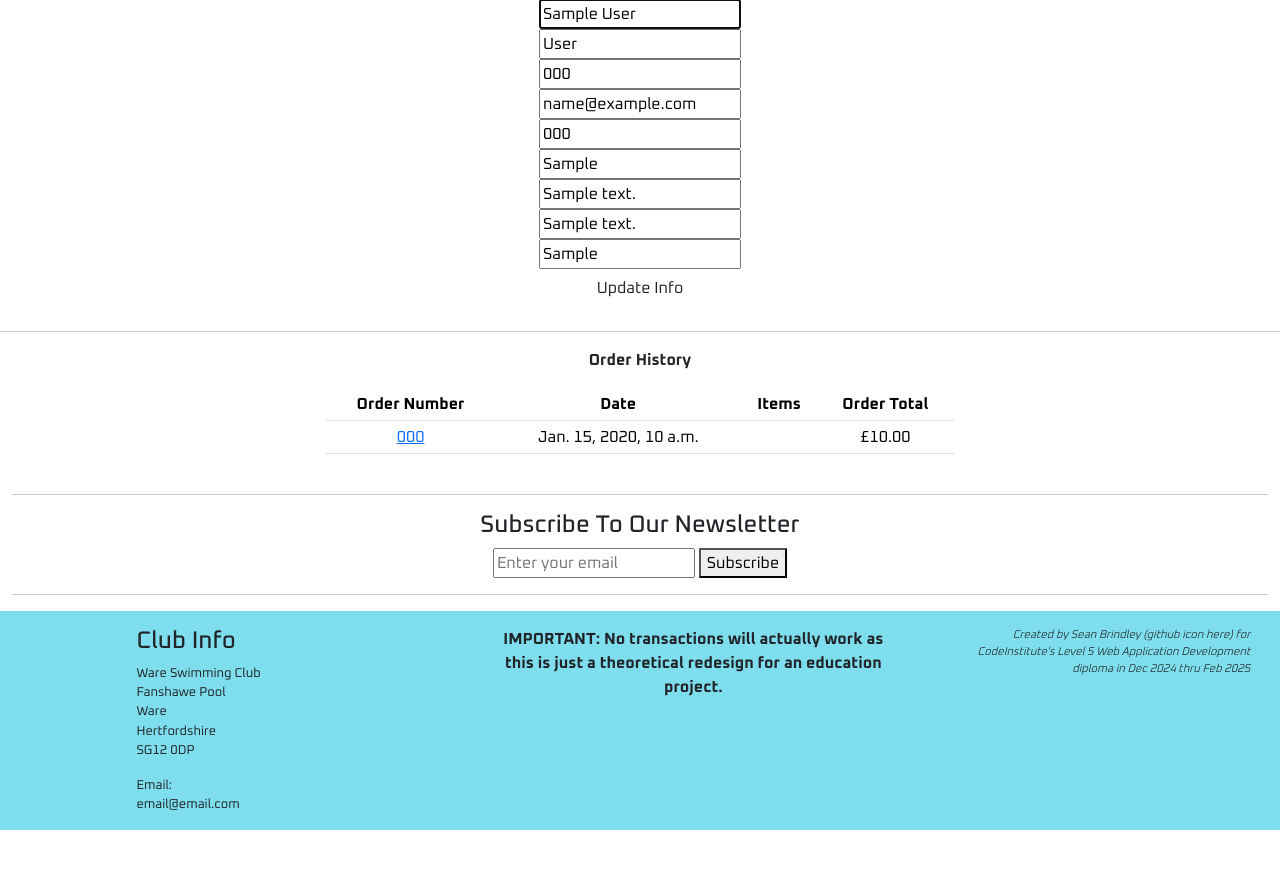
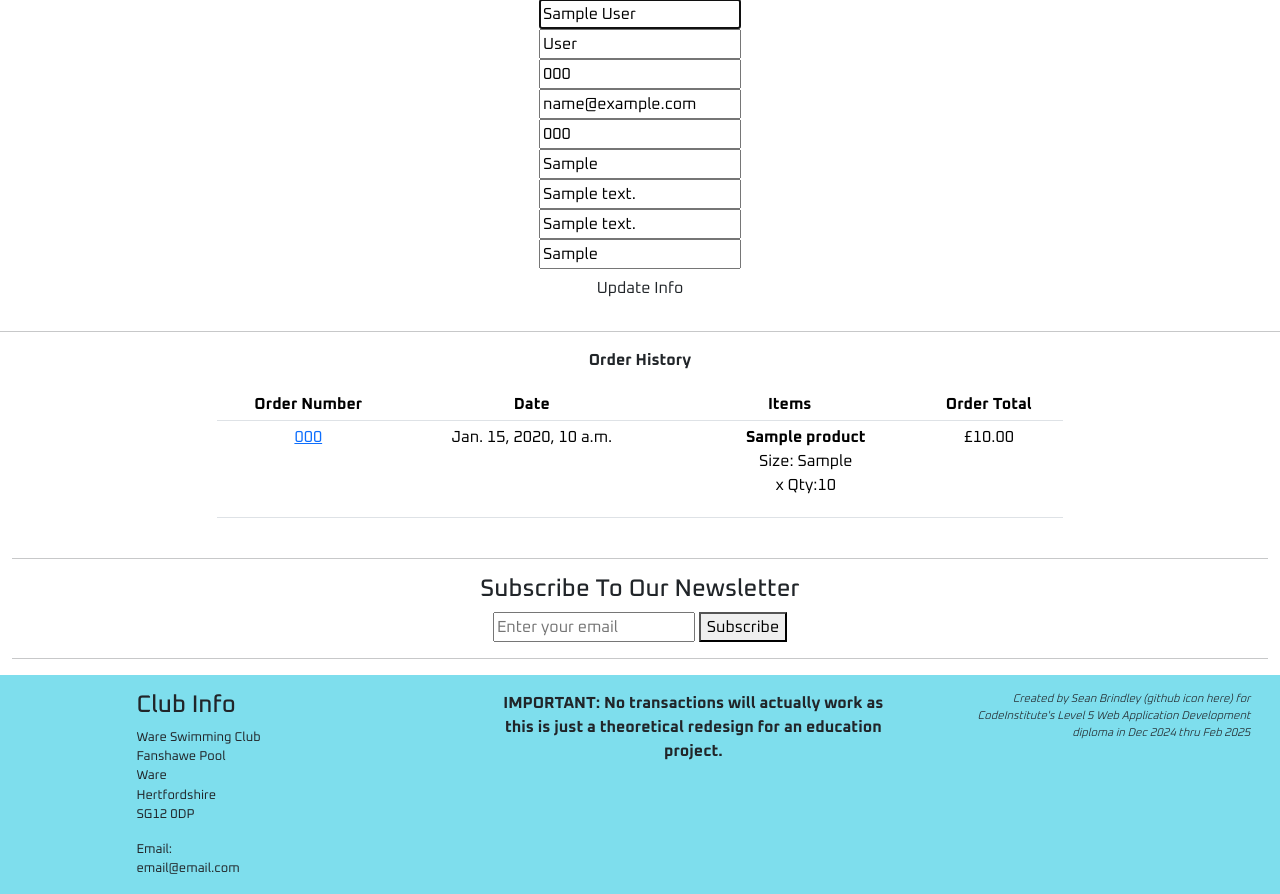
Before and after one commit to seanbrindley17/milestone-project-4, a Django app: page /profile/ in a window 1280 px wide. Shown: the part 332-1226 px from the top of the page. Before the commit the page ends 1162 px from the top, so only its background shows below. Run offline with Django 5.2, Linux system fonts and the light colour scheme; a user stored in the database is signed in; tables that the repository leaves empty hold one stand-in row (values such as "Sample post"); parts of the project's set-up code (start-up, migrations or seed data) failed here and were passed over; some libraries are stand-ins or nearby versions.

Commit message:
Adjust order history to use correct syntax from orderform so that items display correctly

```diff
--- a/profiles/templates/profiles/profile.html
+++ b/profiles/templates/profiles/profile.html
@@ -38,7 +38,7 @@
         <hr>
         <!-- User's order history -->
         <div class="row mt-3 mb-4">
-            <div class="col-6 offset-3">
+            <div class="col-8 offset-2">
                 <p class="text-center"><strong>Order History</strong></p>
                 <div class="order-history table-responsive">
                     <!-- Represented in table -->
@@ -63,13 +63,14 @@
                                     <td>{{ order.date }}</td>
                                     <td>
                                         <ul>
-                                            {% for item in order.orderitems.all %}
-                                                {% if item.product.has_sizes %}
-                                                    Size: {{ item.product.size }}
-                                                {% elif item.product.is_footwear %}
-                                                    Size: {{ item.product.shoesize }}
-                                                {% endif %}
-                                                {{ item.product.name }} @ Qty:{{ item.quantity }}
+                                            {% for item in order.items.all %}
+                                                <strong>{{ item.product.name }}</strong><br>
+                                                {% if item.regular_size %}
+                                                    Size: {{ item.regular_size }}
+                                                {% elif item.fin_size %}
+                                                    Size: {{ item.fin_size }}
+                                                {% endif %}<br>
+                                                 x Qty:{{ item.quantity }}
                                             {% endfor %}
                                         </ul>
                                     </td>
```
